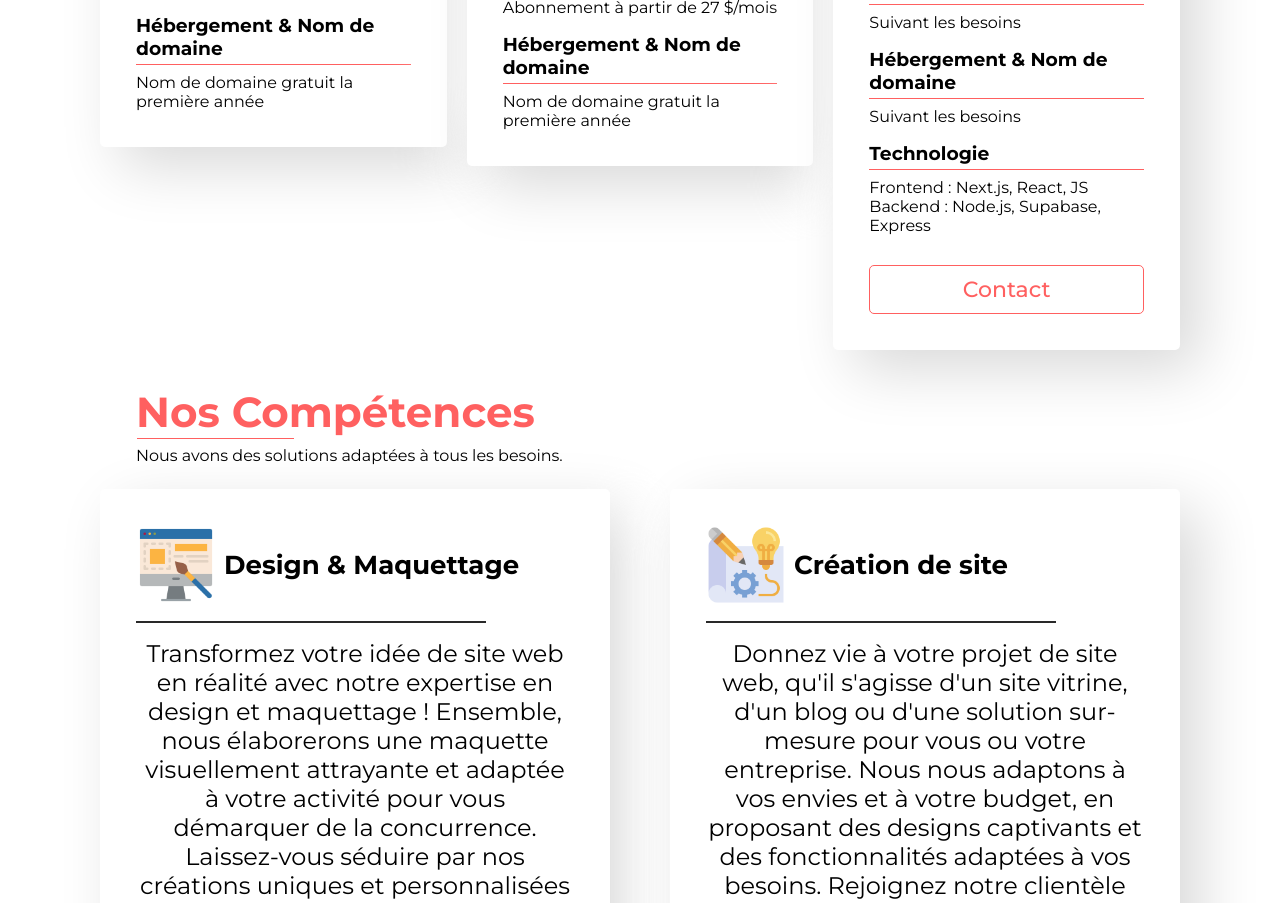
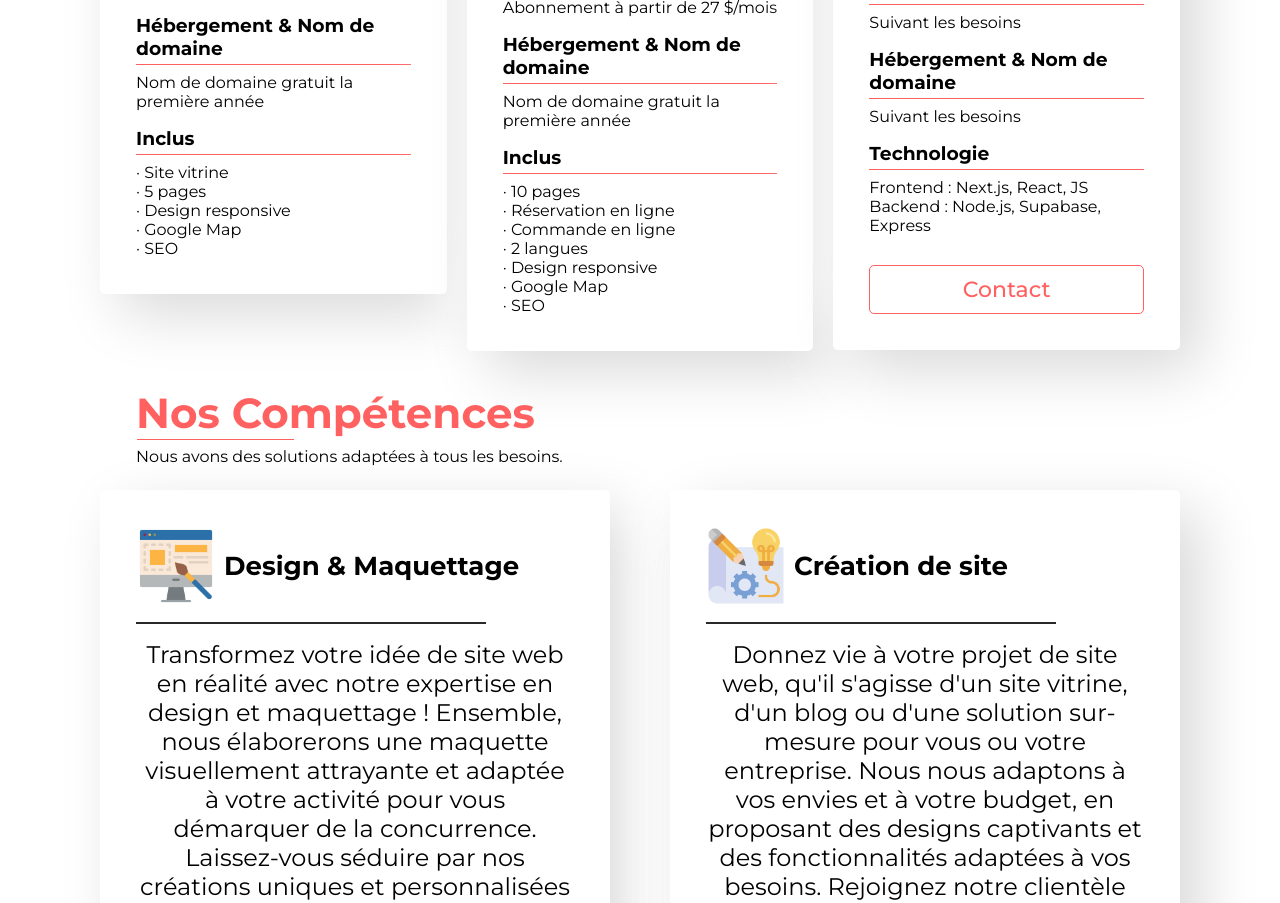
Before and after one commit to jeanchok/webagence, a Next.js app: page /offres in a window 1280 px wide. Shown: the part 1100-2003 px from the top of the page. Built offline with nearby package versions, Linux system fonts and the light colour scheme.

Commit message:
Update PricePlan.js

```diff
--- a/components/PricePlan.js
+++ b/components/PricePlan.js
@@ -51,17 +51,15 @@ const PricePlan = ({ pricePlan }) => {
                             <div className='pricePlanCard__tech--text'>
                                 {pricePlan.techno}
                             </div>
-                        </div>
-                        <div className='pricePlanCard__include'>
-                            <h3>Inclus</h3>
-                            <div className='pricePlanCard__include--text'>
-                                {
-                                    pricePlan.include.map((include, index) => (
-                                        <p key={index}>{include}</p>
-                                    ))
-                                }
-                            </div>
                         </div>*/}
+          <div className="pricePlanCard__include">
+            <h3>Inclus</h3>
+            <div className="pricePlanCard__include--text">
+              {pricePlan.include.map((include, index) => (
+                <p key={index}>{include}</p>
+              ))}
+            </div>
+          </div>
         </>
       )}
     </div>
```
